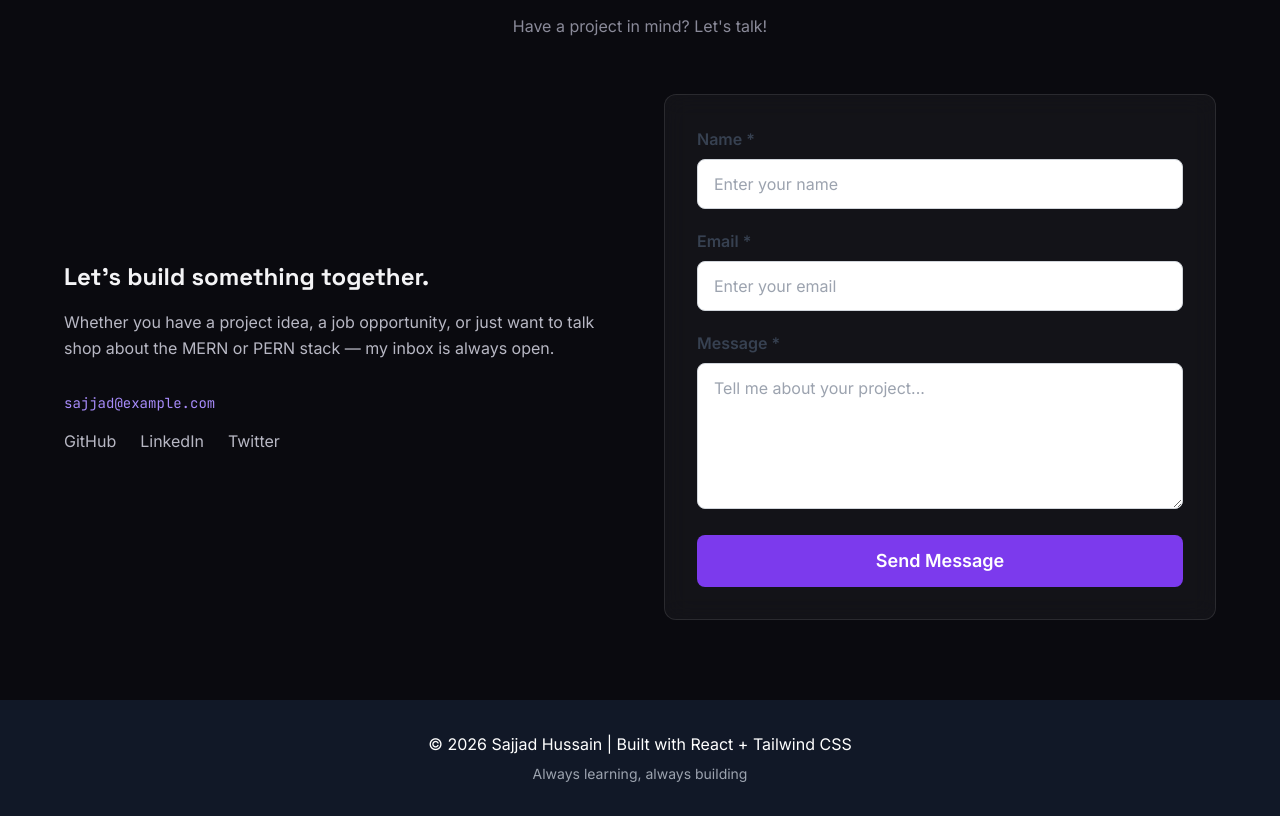
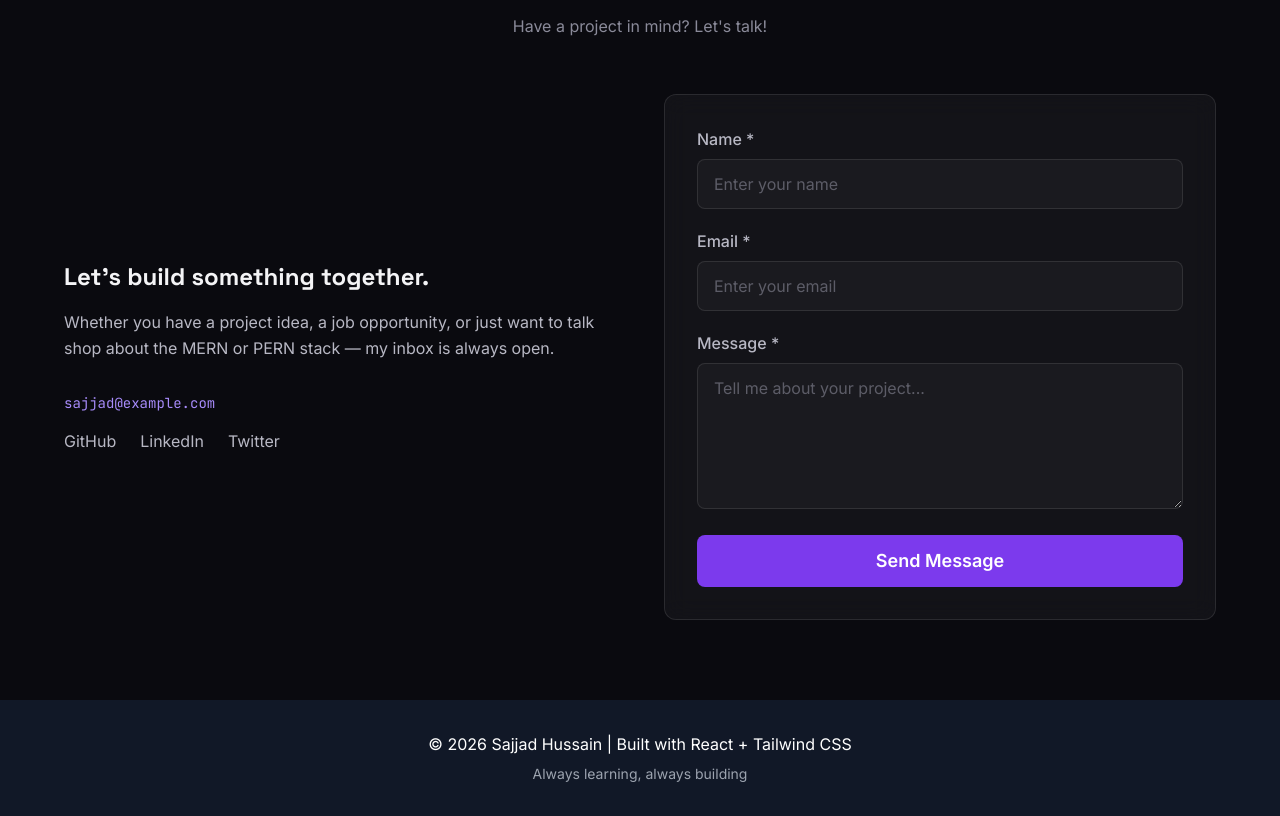
Before and after one commit to sajad-husain/portfolio-website, a React (Vite) app: page / in a window 1280 px wide. Shown: the part 3881-4697 px from the top of the page. Built offline with nearby package versions, Linux system fonts and the light colour scheme.

Commit message:
style: polished form input states

```diff
--- a/src/components/Contact.jsx
+++ b/src/components/Contact.jsx
@@ -63,10 +63,10 @@ function Contact() {
     };
 
     const inputClass = (field) =>
-        `w-full px-4 py-3 border rounded-lg focus:outline-none focus:ring-2 focus:ring-blue-500 dark:bg-gray-800 dark:text-white ${
+        `w-full px-4 py-3 bg-white/[0.03] border rounded-lg text-ink-primary placeholder:text-ink-muted/60 focus:outline-none focus:ring-2 focus:ring-accent/60 focus:border-accent focus:shadow-[0_0_16px_rgba(139,92,246,0.3)] transition-shadow ${
             errors[field]
-                ? "border-red-500 dark:border-red-400"
-                : "border-gray-300 dark:border-gray-600"
+                ? "border-red-500"
+                : "border-white/10"
         }`;
 
     return (
@@ -130,7 +130,7 @@ function Contact() {
 
                     <form onSubmit={handleSubmit} className="glass-card p-8 space-y-5" noValidate>
                     <div>
-                        <label htmlFor="name" className="block text-gray-700 dark:text-gray-300 font-semibold mb-2">
+                        <label htmlFor="name" className="block text-ink-secondary font-medium mb-2">
                             Name *
                         </label>
                         <input
@@ -153,7 +153,7 @@ function Contact() {
                     </div>
 
                     <div>
-                        <label htmlFor="email" className="block text-gray-700 dark:text-gray-300 font-semibold mb-2">
+                        <label htmlFor="email" className="block text-ink-secondary font-medium mb-2">
                             Email *
                         </label>
                         <input
@@ -176,7 +176,7 @@ function Contact() {
                     </div>
 
                     <div>
-                        <label htmlFor="message" className="block text-gray-700 dark:text-gray-300 font-semibold mb-2">
+                        <label htmlFor="message" className="block text-ink-secondary font-medium mb-2">
                             Message *
                         </label>
                         <textarea
```
Also changed, not shown: 4 other files (tests, documents, lock files or other folders).
